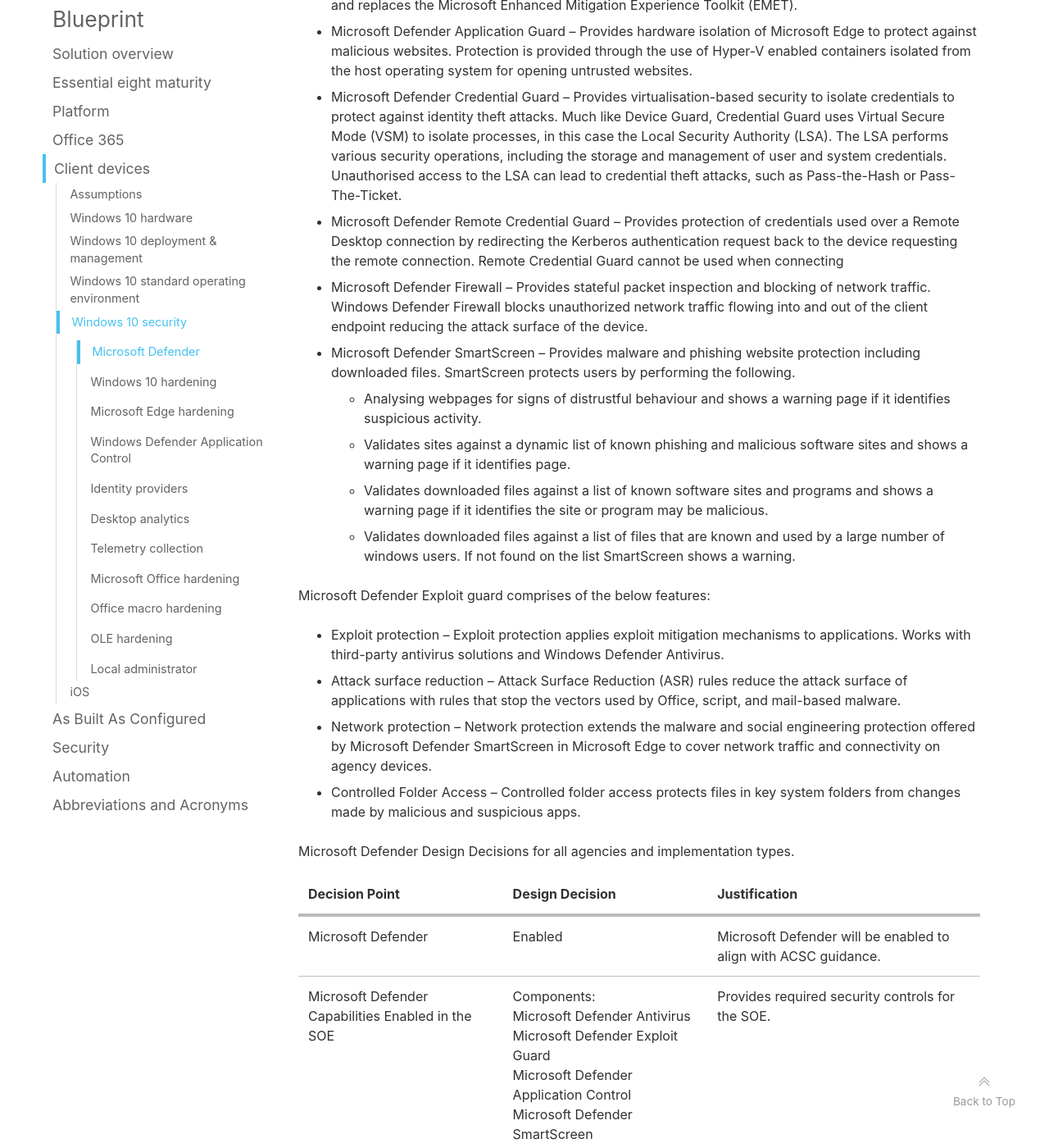
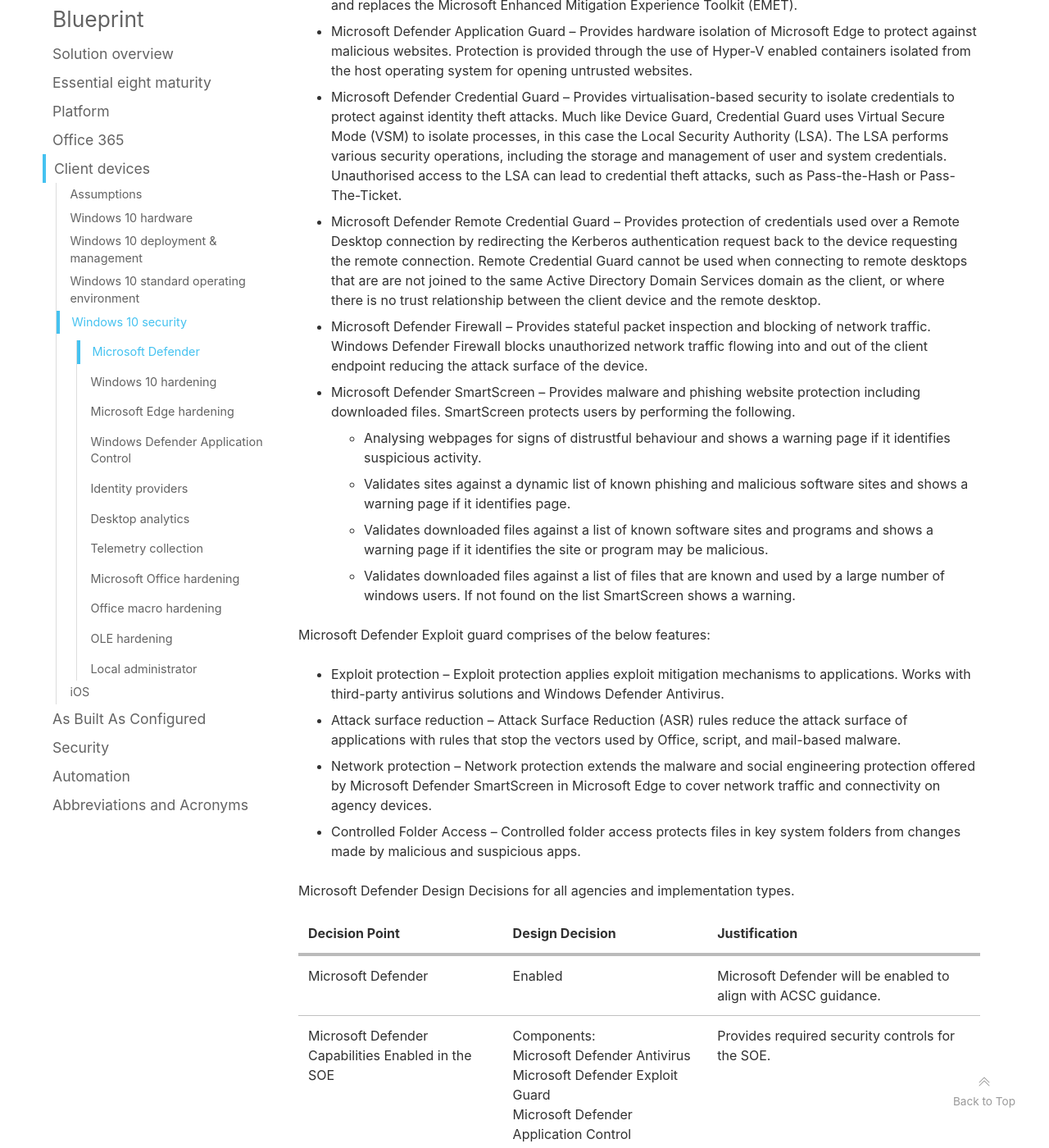
Before and after one commit to ASD-Blueprint/desktop.gov.au, a Jekyll site: the page built from blueprint/client-devices.md, in a window 1280 px wide and 1400 px high, scrolled down 46911 px. Shown: the whole window at 82% size. Built offline with Jekyll 4.4.1, drawn with Linux system fonts in a browser that asks for light colours; comment, search, counter and statistics services are not loaded; some of the changed text lies outside the part shown.

Commit message:
remote cred guard

```diff
--- a/blueprint/client-devices.md
+++ b/blueprint/client-devices.md
@@ -889,7 +889,7 @@
 * Microsoft Defender Exploit Guard – Provides Host-based Intrusion Protection System (HIPS) capabilities and replaces the Microsoft Enhanced Mitigation Experience Toolkit (EMET).
 * Microsoft Defender Application Guard – Provides hardware isolation of Microsoft Edge to protect against malicious websites. Protection is provided through the use of Hyper-V enabled containers isolated from the host operating system for opening untrusted websites.
 * Microsoft Defender Credential Guard – Provides virtualisation-based security to isolate credentials to protect against identity theft attacks. Much like Device Guard, Credential Guard uses Virtual Secure Mode (VSM) to isolate processes, in this case the Local Security Authority (LSA). The LSA performs various security operations, including the storage and management of user and system credentials. Unauthorised access to the LSA can lead to credential theft attacks, such as Pass-the-Hash or Pass-The-Ticket.
-* Microsoft Defender Remote Credential Guard – Provides protection of credentials used over a Remote Desktop connection by redirecting the Kerberos authentication request back to the device requesting the remote connection. Remote Credential Guard cannot be used when connecting
+* Microsoft Defender Remote Credential Guard – Provides protection of credentials used over a Remote Desktop connection by redirecting the Kerberos authentication request back to the device requesting the remote connection. Remote Credential Guard cannot be used when connecting to remote desktops that are are not joined to the same Active Directory Domain Services domain as the client, or where there is no trust relationship between the client device and the remote desktop.
 * Microsoft Defender Firewall – Provides stateful packet inspection and blocking of network traffic. Windows Defender Firewall blocks unauthorized network traffic flowing into and out of the client endpoint reducing the attack surface of the device.
 * Microsoft Defender SmartScreen – Provides malware and phishing website protection including downloaded files. SmartScreen protects users by performing the following.
   * Analysing webpages for signs of distrustful behaviour and shows a warning page if it identifies suspicious activity.
@@ -909,7 +909,7 @@
 Decision Point | Design Decision | Justification
 --- | --- | ---
 Microsoft Defender | Enabled | Microsoft Defender will be enabled to align with ACSC guidance.
-Microsoft Defender Capabilities Enabled in the SOE | Components:<br>Microsoft Defender Antivirus<br>Microsoft Defender Exploit Guard<br>Microsoft Defender Application Control<br>Microsoft Defender SmartScreen<br>Microsoft Defender Application Guard<br>Microsoft Defender Credential Guard<br>Microsoft Defender Firewall | Provides required security controls for the SOE.
+Microsoft Defender Capabilities Enabled in the SOE | Components:<br>Microsoft Defender Antivirus<br>Microsoft Defender Exploit Guard<br>Microsoft Defender Application Control<br>Microsoft Defender SmartScreen<br>Microsoft Defender Application Guard<br>Microsoft Defender Credential Guard<br>Microsoft Defender Remote Credential Guard (hybrid only)<br>Microsoft Defender Firewall | Provides required security controls for the SOE.
 Microsoft Defender Antivirus Exclusions | Enabled and configured | To align with the ACSC Windows 10 hardening guidance.
 Microsoft Defender Exploit Guard Configuration | Enabled and configured | To align with the ACSC Windows 10 hardening guidance.
 Microsoft Defender Application Control Configuration | Enabled and configured | To align with the ACSC Windows 10 hardening guidance.
```
